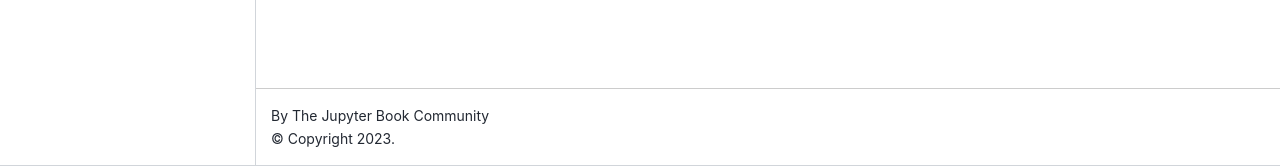
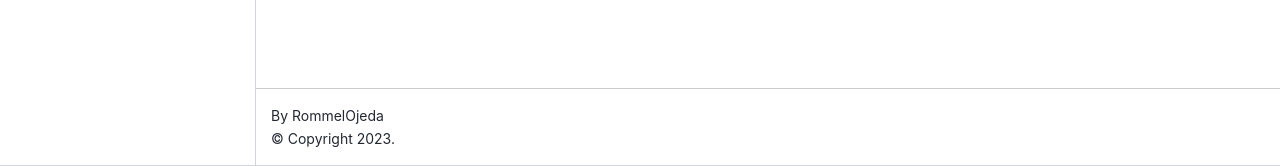
Before and after one commit to RommelOjeda/milibro001, a Jupyter Book: the page built from intro.md, in a window 1280 px wide. Shown: the part 734-900 px from the top of the page. Built offline with Jupyter Book 1.0.4 settings and Sphinx 7.4.7 and the Sphinx Book theme 1.1.4, drawn with Linux system fonts in a browser that asks for light colours; pages that are not in the unit, such as notebooks, are missing from menus.

Commit message:
libro001

```diff
--- a/_config.yml
+++ b/_config.yml
@@ -1,8 +1,8 @@
 # Book settings
 # Learn more at https://jupyterbook.org/customize/config.html
 
-title: My sample book
-author: The Jupyter Book Community
+title: Rommel Ojeda Book
+author: RommelOjeda
 logo: logo.png
 
 # Force re-execution of notebooks on each build.
```
